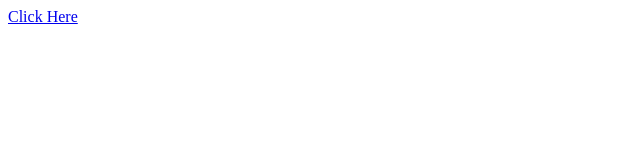
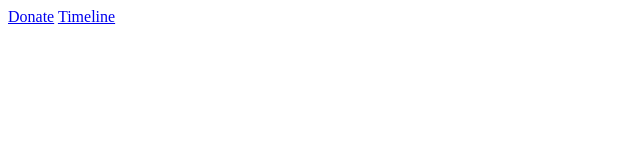
Before and after one commit to pratyushmohanty/pratyushmohanty.github.io, a plain HTML site: page index.html in a window 1280 px wide. Shown: the full height of the page, 0-640 px from the left. Drawn offline with Linux system fonts and the light colour scheme.

Commit message:
Moved timeline.html to sjs folder

```diff
--- a/index.html
+++ b/index.html
@@ -1 +1,2 @@
-<a href="sjs/donate.html">Click Here</a>
+<a href="sjs/donate.html">Donate</a>
+<a href="sjs/timeline.html">Timeline</a>
```
Also changed, not shown: sjs/timeline.html (renamed from timeline.html).
